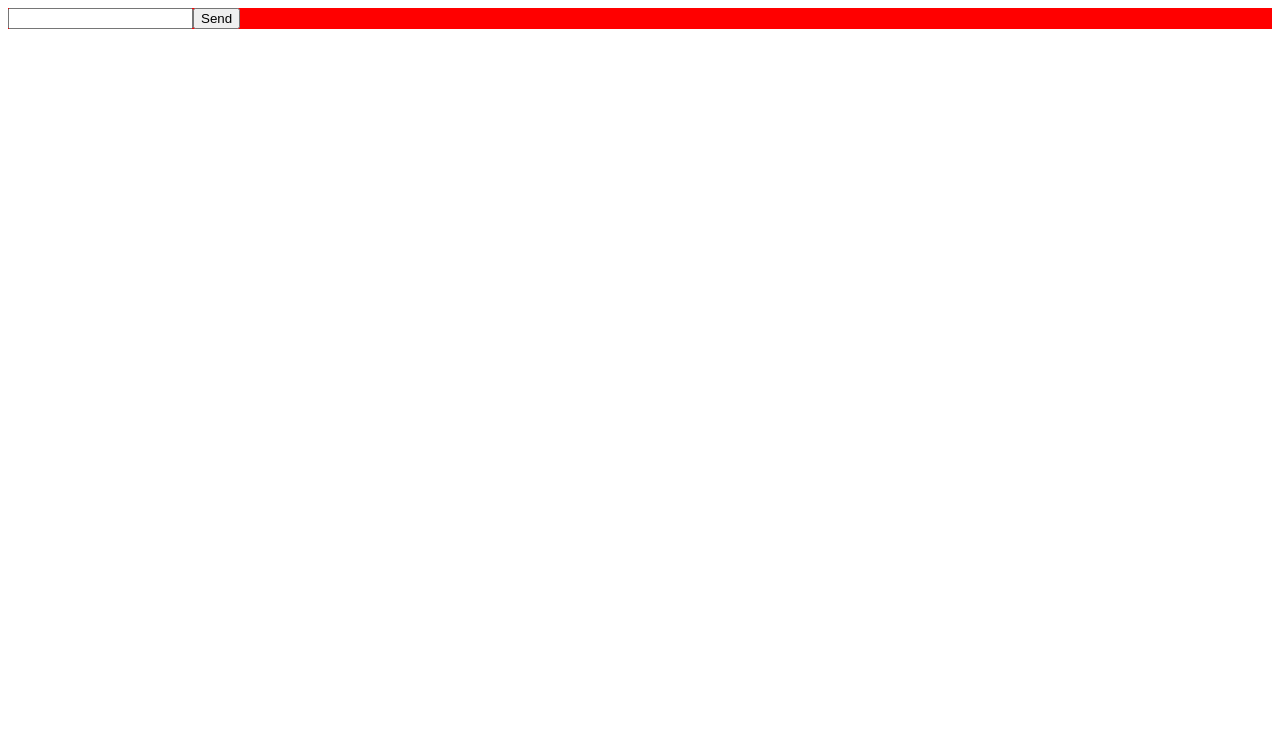
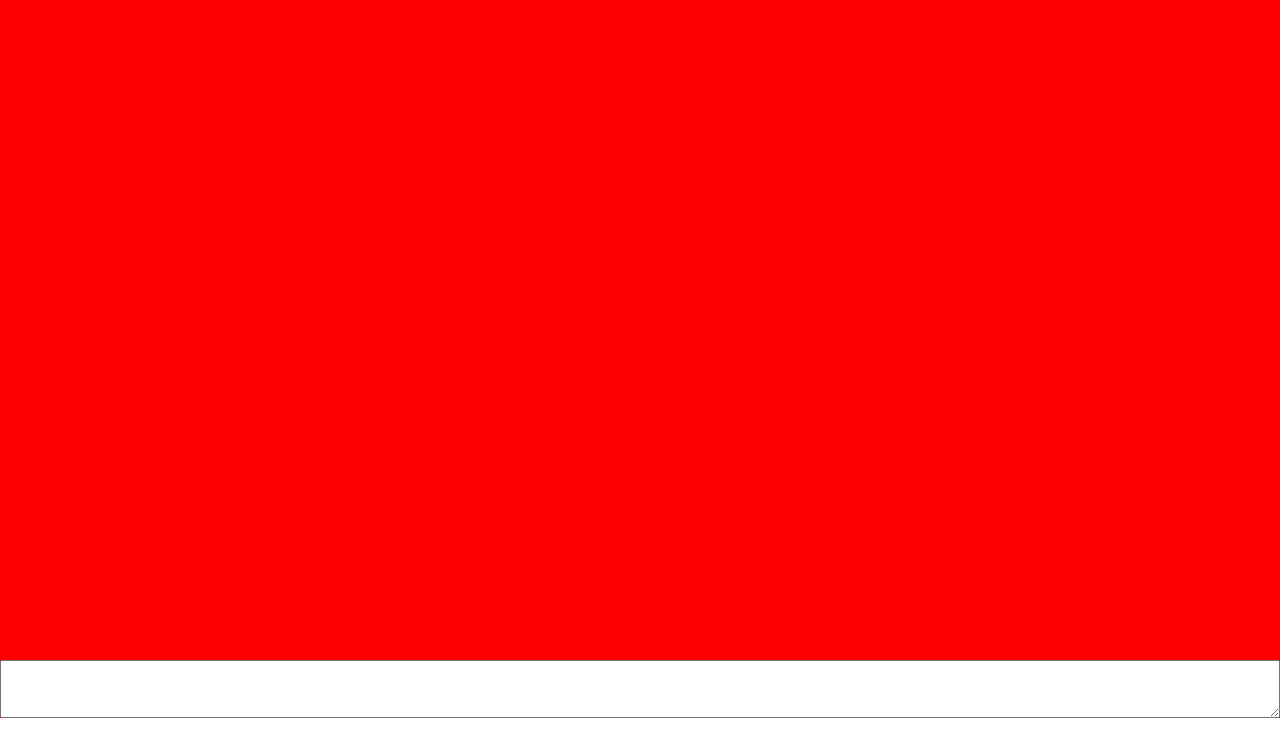
Before and after one commit to sinde530/chatbot-front, a React (Vite) app: page / in a window 1280 px wide. Shown: the top 756 px of the page. Built offline with nearby package versions, Linux system fonts and the light colour scheme.

Commit message:
fixed design

```diff
--- a/package.json
+++ b/package.json
@@ -11,6 +11,7 @@
   "dependencies": {
     "@emotion/react": "^11.10.6",
     "@emotion/styled": "^11.10.6",
+    "@types/styled-components": "^5.1.26",
     "@typescript-eslint/eslint-plugin": "^5.56.0",
     "@typescript-eslint/parser": "^5.56.0",
     "axios": "^1.3.4",
@@ -28,6 +29,7 @@
     "prettier": "^2.8.6",
     "react": "^18.2.0",
     "react-dom": "^18.2.0",
+    "styled-components": "^5.3.9",
     "vite-plugin-env-compatible": "^1.1.1",
     "vite-tsconfig-paths": "^4.0.7"
   },
--- a/src/App.tsx
+++ b/src/App.tsx
@@ -1,9 +1,20 @@
+import styled from '@emotion/styled';
+
 import Chat from './component/Chat';
+
+export const Container = styled.div({
+    width: '100%',
+    height: '100%',
+    justifyContent: 'center',
+    background: 'red',
+    alignItems: 'center',
+    margin: '0 auto',
+});
 
 export default function App() {
     return (
-        <div>
+        <Container>
             <Chat />
-        </div>
+        </Container>
     );
 }
--- a/src/component/Chat/index.tsx
+++ b/src/component/Chat/index.tsx
@@ -1,33 +1,99 @@
 /* eslint-disable react/no-array-index-key */
 import styled from '@emotion/styled';
 
-import { useState } from 'react';
+import { useEffect, useRef, useState } from 'react';
 
 import { sendMessage } from 'src/api/message';
 
-export const Container = styled.div({
-    width: '100%',
-    height: '100%',
-    justifyContent: 'center',
-    background: 'red',
-    alignItems: 'center',
-    margin: '0 auto',
-});
+const Container = styled.div`
+    display: flex;
+    flex-direction: column;
+    height: 100%;
+`;
 
-export const ChatBox = styled.div({
-    width: 'calc(100% - 115px)',
-    // maxWidth: '1728px',
-    // background: 'blue',
-    // width: 'auto',
-});
+const Conversation = styled.div`
+    height: 80vh;
+    overflow: auto;
+`;
+
+const ChatBox = styled.div`
+    background-color: #f5f5f5;
+    border-radius: 10px;
+    margin-bottom: 10px;
+    padding: 10px;
+`;
+
+const UserMessage = styled.p`
+    font-size: 1.2rem;
+    margin-bottom: 5px;
+`;
+
+const BotMessage = styled.p`
+    color: #666;
+    font-size: 1rem;
+`;
+
+const Form = styled.form`
+    display: flex;
+    // justify-content: center;
+    // align-items: center;
+    margin-top: 20px;
+`;
+
+const Input = styled.textarea`
+    padding: 10px;
+    font-size: 16px;
+    text-align: left;
+    flex: 1;
+
+    &:focus {
+        outline: none;
+    }
+`;
+
+// const Input = styled.textarea`
+//     // flex: 1;
+//     // margin-right: 10px;
+//     resize: none;
+//     height: 52px;
+//     text-align: left;
+//     font-size: 16px;
+//     padding: 10px;
+//     border: 2px solid rgb(90, 103, 234);
+
+//     &:focus {
+//         outline: none;
+//     }
+// `;
+
+// const Input = styled.input`
+//     flex: 1;
+//     padding: 10px;
+//     font-size: 16px;
+//     text-align: left;
+
+//     &:focus {
+//         outline: none;
+//     }
+// `;
+
+// const Button = styled.button`
+//     background-color: #2ecc71;
+//     border: none;
+//     border-radius: 5px;
+//     color: white;
+//     cursor: pointer;
+//     padding: 10px;
+// `;
 
 export default function Chat() {
     const [userInput, setUserInput] = useState('');
     const [conversation, setConversation] = useState<
         { user: string; bot: string }[]
     >([]);
+    const conversationRef = useRef<HTMLDivElement>(null);
 
-    const handleChange = (event: React.ChangeEvent<HTMLInputElement>) => {
+    const handleChange = (event: React.ChangeEvent<HTMLTextAreaElement>) => {
         setUserInput(event.target.value);
     };
 
@@ -50,6 +116,13 @@ export default function Chat() {
     //     }
     // };
 
+    useEffect(() => {
+        if (conversationRef.current) {
+            conversationRef.current.scrollTop =
+                conversationRef.current.scrollHeight;
+        }
+    }, [conversation]);
+
     const handleSubmit = async (event: React.FormEvent<HTMLFormElement>) => {
         event.preventDefault();
 
@@ -67,19 +140,32 @@ export default function Chat() {
         }
     };
 
+    const handleKeyPress = (e: React.KeyboardEvent<HTMLTextAreaElement>) => {
+        if (e.key === 'Enter' && !e.shiftKey) {
+            e.preventDefault();
+            handleSubmit(e as any);
+        }
+    };
+
     return (
         <Container>
-            {conversation.map((items, index) => (
-                <ChatBox key={index}>
-                    <p>User: {items.user}</p>
-                    <p>Bot: {items.bot}</p>
-                </ChatBox>
-            ))}
+            <Conversation ref={conversationRef}>
+                {conversation.map((items, index) => (
+                    <ChatBox key={index}>
+                        <UserMessage>User: {items.user}</UserMessage>
+                        <BotMessage>Bot: {items.bot}</BotMessage>
+                    </ChatBox>
+                ))}
+            </Conversation>
 
-            <form onSubmit={handleSubmit}>
-                <input type="text" value={userInput} onChange={handleChange} />
-                <button type="submit">Send</button>
-            </form>
+            <Form onSubmit={handleSubmit}>
+                <Input
+                    value={userInput}
+                    onChange={handleChange}
+                    onKeyPress={handleKeyPress}
+                />
+                {/* <Button type="submit">Send</Button> */}
+            </Form>
         </Container>
     );
 }
--- a/src/styled.ts
+++ b/src/styled.ts
@@ -1,94 +1,20 @@
 /* eslint-disable import/prefer-default-export */
-import styled from '@emotion/styled';
+import { createGlobalStyle } from 'styled-components';
 
-export const GlobalStyle = styled.div`
-    * {
-        margin: 0;
-        padding: 0;
-        box-sizing: border-box;
-    }
-
-    html,
-    body,
-    div,
-    span,
-    applet,
-    object,
-    iframe,
-    h1,
-    h2,
-    h3,
-    h4,
-    h5,
-    h6,
-    p,
-    blockquote,
-    pre,
-    a,
-    abbr,
-    acronym,
-    address,
-    big,
-    cite,
-    code,
-    del,
-    dfn,
-    em,
-    img,
-    ins,
-    kbd,
-    q,
-    s,
-    samp,
-    small,
-    strike,
-    strong,
-    sub,
-    sup,
-    tt,
-    var,
-    b,
-    u,
-    i,
-    center,
-    dl,
-    dt,
-    dd,
-    ol,
-    ul,
-    li,
-    fieldset,
-    form,
-    label,
-    legend,
-    table,
-    caption,
-    tbody,
-    tfoot,
-    thead,
-    tr,
-    th,
-    td,
-    article,
-    aside,
-    canvas,
-    details,
-    embed,
-    figure,
-    figcaption,
-    footer,
-    header,
-    hgroup,
-    menu,
-    nav,
-    output,
-    ruby,
-    section,
-    summary,
-    time,
-    mark,
-    audio,
-    video {
+export const GlobalStyle = createGlobalStyle`
+  html, body, div, span, applet, object, iframe,
+  h1, h2, h3, h4, h5, h6, p, blockquote, pre,
+  a, abbr, acronym, address, big, cite, code,
+  del, dfn, em, img, ins, kbd, q, s, samp,
+  small, strike, strong, sub, sup, tt, var,
+  b, u, i, center,
+  dl, dt, dd, ol, ul, li,
+  fieldset, form, label, legend,
+  table, caption, tbody, tfoot, thead, tr, th, td,
+  article, aside, canvas, details, embed,
+  figure, figcaption, footer, header, hgroup,
+  menu, nav, output, ruby, section, summary,
+  time, mark, audio, video {
     margin: 0;
     padding: 0;
     border: 0;
@@ -97,34 +23,23 @@ export const GlobalStyle = styled.div`
     vertical-align: baseline;
   }
   /* HTML5 display-role reset for older browsers */
-    article,
-    aside,
-    details,
-    figcaption,
-    figure,
-    footer,
-    header,
-    hgroup,
-    menu,
-    nav,
-    section {
+  article, aside, details, figcaption, figure,
+  footer, header, hgroup, menu, nav, section {
     display: block;
   }
   body {
     line-height: 1;
+    font-weight: 300;
+    font-family: 'Source Sans Pro', sans-serif;
   }
-    ol,
-    ul {
+  ol, ul {
     list-style: none;
   }
-    blockquote,
-    q {
+  blockquote, q {
     quotes: none;
   }
-    blockquote:before,
-    blockquote:after,
-    q:before,
-    q:after {
+  blockquote:before, blockquote:after,
+  q:before, q:after {
     content: '';
     content: none;
   }
@@ -132,4 +47,11 @@ export const GlobalStyle = styled.div`
     border-collapse: collapse;
     border-spacing: 0;
   }
+  * {
+    box-sizing: border-box;
+  }
+  a {
+    text-decoration: none;
+    color: inherit;
+  }
 `;
```
Also changed, not shown: 1 other file (tests, documents, lock files or other folders). Lines whose indentation alone changed are shown as unchanged.
